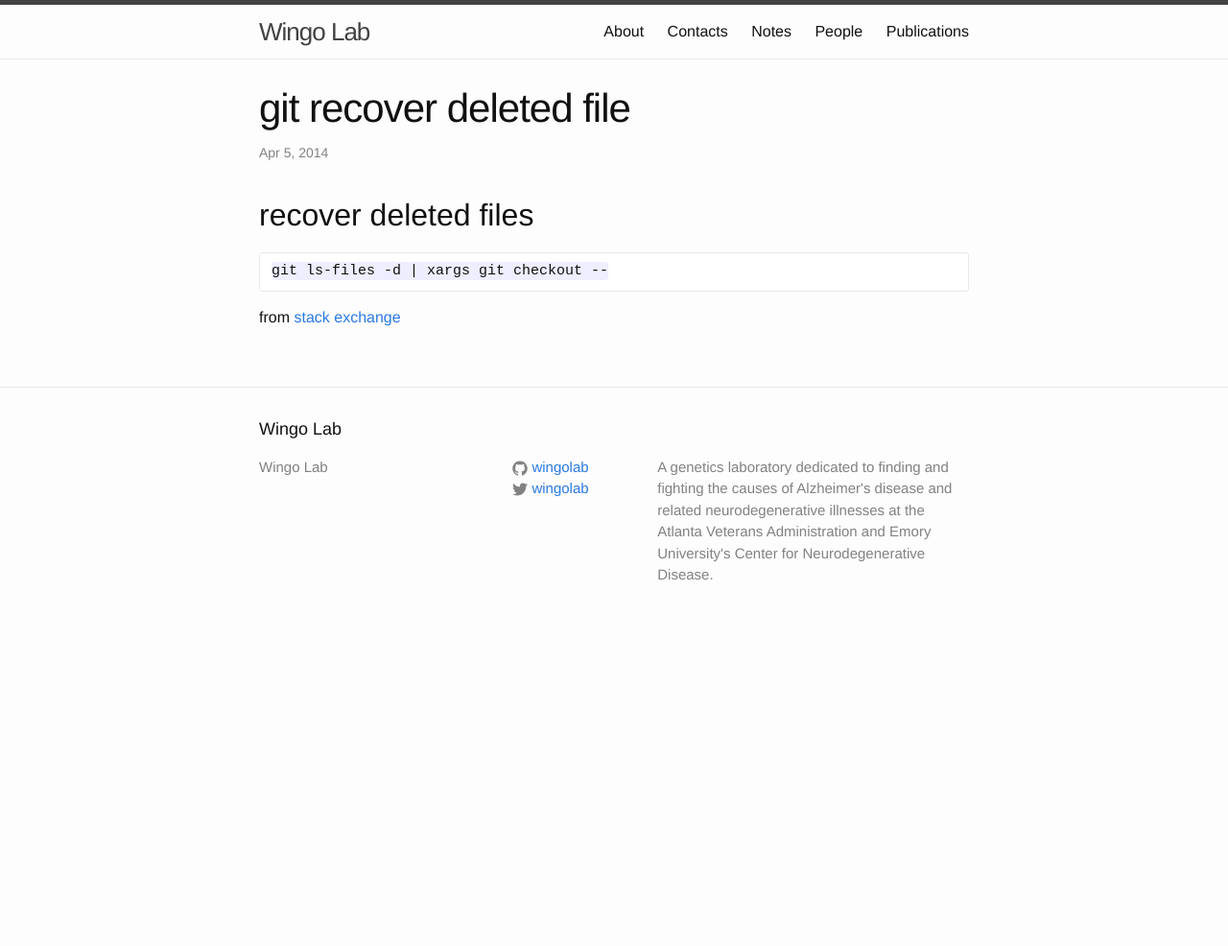
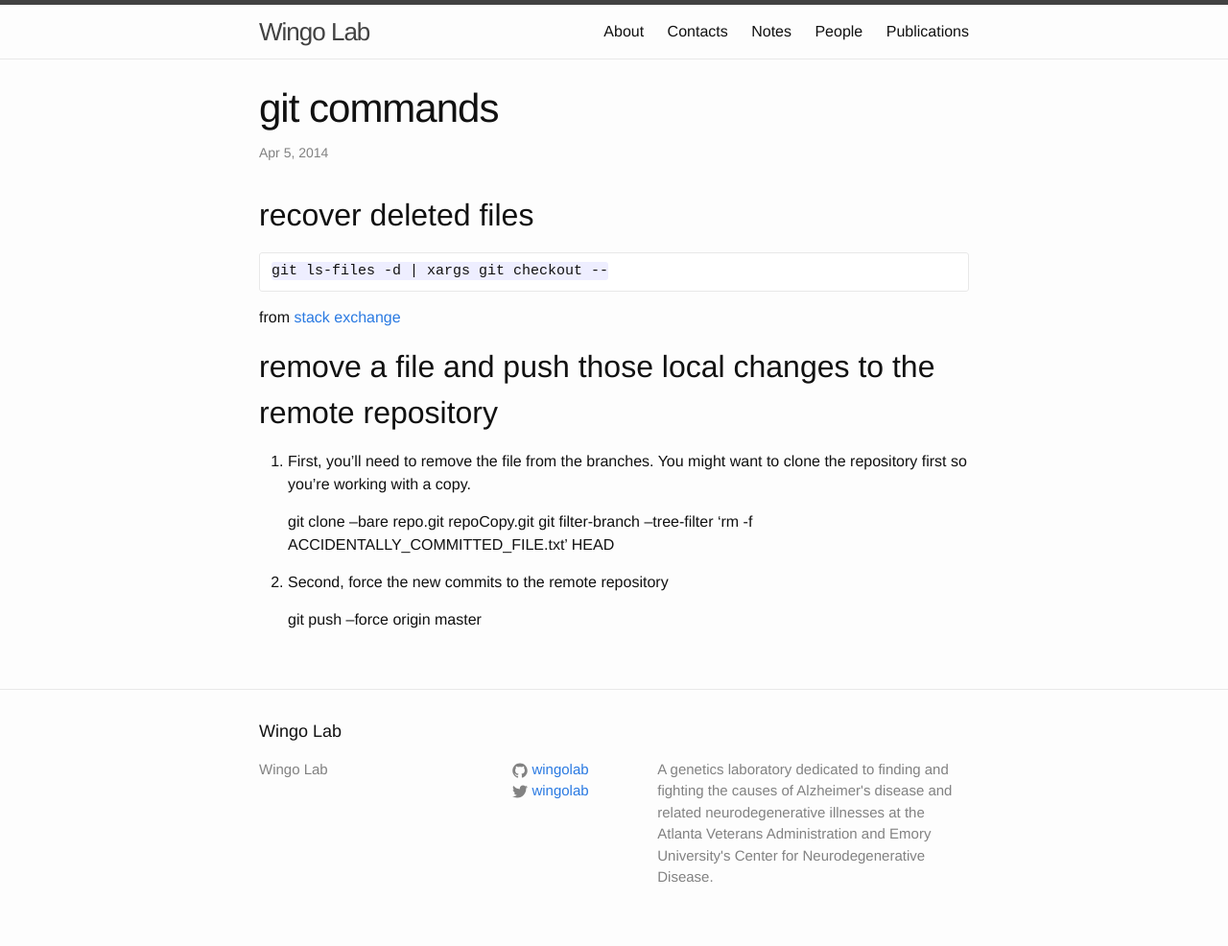
Before and after one commit to wingolab/wingolab.github.io, a Jekyll site: the page built from _posts/2014-04-05-git-recover-deleted-file.markdown, in a window 1280 px wide. Shown: the whole page at 96% size. Built offline with Jekyll 4.4.1, drawn with Linux system fonts in a browser that asks for light colours; before the commit the page ends 900 px from its top, so only the background shows below that.

Commit message:
updated git command post

```diff
--- a/_posts/2014-04-05-git-recover-deleted-file.markdown
+++ b/_posts/2014-04-05-git-recover-deleted-file.markdown
@@ -1,6 +1,6 @@
 ---
 layout: post
-title: git recover deleted file
+title: git commands
 date: 2014-04-05 17:53:25.000000000 -04:00
 ---
 ##recover deleted files
@@ -8,3 +8,15 @@ date: 2014-04-05 17:53:25.000000000 -04:00
     git ls-files -d | xargs git checkout --
 
 from [stack exchange](https://stackoverflow.com/questions/953481/restore-a-deleted-file-in-a-git-repo)
+
+##remove a file and push those local changes to the remote repository
+
+1.  First, you'll need to remove the file from the branches. You might want to
+clone the repository first so you're working with a copy.
+
+    git clone --bare repo.git repoCopy.git
+    git filter-branch --tree-filter 'rm -f ACCIDENTALLY_COMMITTED_FILE.txt' HEAD
+
+2. Second, force the new commits to the remote repository
+
+    git push --force origin master
```
